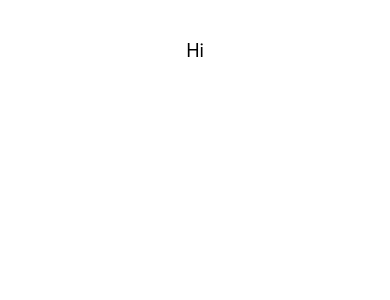
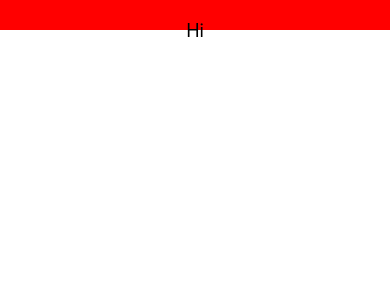
Before and after one commit to lukeclopez/LearnReactNative, a React Native app in the folder rn-first-app/: screen / in a window 390 px wide. Shown: the top 300 px of the page. Built offline with nearby package versions, Linux system fonts and the light colour scheme.

Commit message:
Made the header red and slightly smaller

```diff
--- a/rn-first-app/components/Header.jsx
+++ b/rn-first-app/components/Header.jsx
@@ -12,10 +12,11 @@ const Header = ({ title }) => {
 const styles = StyleSheet.create({
   header: {
     width: "100%",
-    height: "50%",
-    paddingTop: 50,
+    height: "30%",
+    paddingTop: 30,
     alignItems: "center",
-    justifyContent: "center"
+    justifyContent: "center",
+    backgroundColor: "red"
   },
   headerTitle: {
     color: "black",
```
